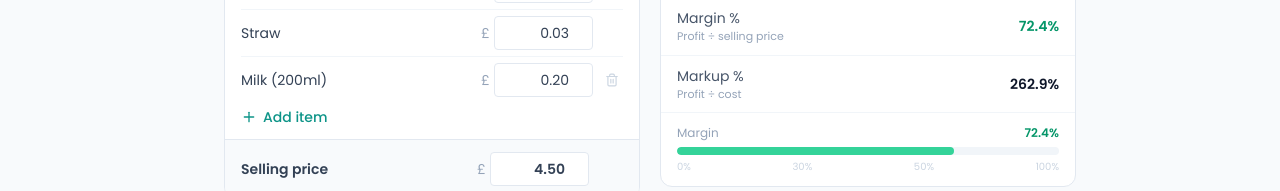
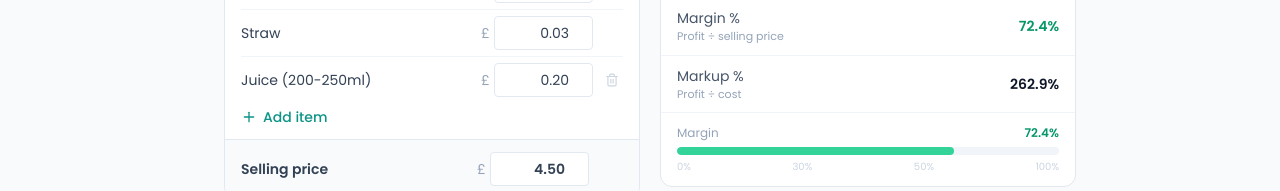
Before and after one commit to projuice13/customer-portal, a Next.js app: page /profit-calculator in a window 1280 px wide. Shown: the part 461-652 px from the top of the page. Built offline with nearby package versions, Linux system fonts and the light colour scheme.

Commit message:
Calculator: replace Milk with Juice (200-250ml) on smoothie preset

```diff
--- a/src/data/calculator-presets.ts
+++ b/src/data/calculator-presets.ts
@@ -13,7 +13,7 @@ export const calculatorPresets: CalculatorPreset[] = [
       { id: cid(), label: "Cup (12oz)", cost: 12, editable: false, removable: false },
       { id: cid(), label: "Lid", cost: 4, editable: false, removable: false },
       { id: cid(), label: "Straw", cost: 3, editable: false, removable: false },
-      { id: cid(), label: "Milk (200ml)", cost: 20, editable: false, removable: true },
+      { id: cid(), label: "Juice (200-250ml)", cost: 20, editable: false, removable: true },
     ],
   },
   {
```
